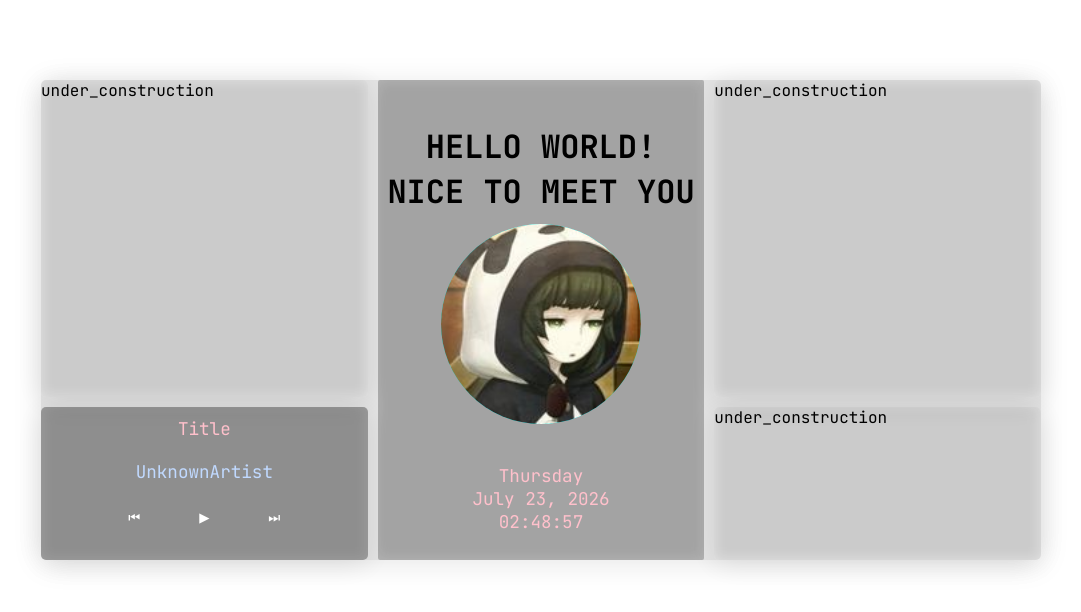
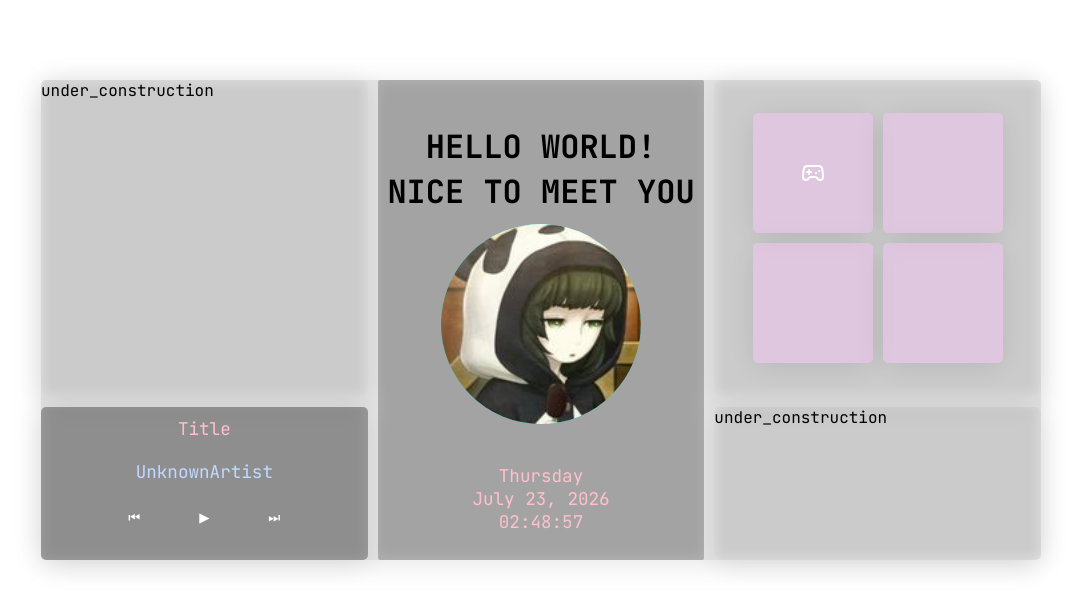
Before and after one commit to SAC-213/SAC-213.github.io, a plain HTML site: page main.html in a window 1280 px wide. Shown: the whole page, without its empty margins (99-1180 px from the left). Drawn offline with nearby package versions, Linux system fonts and the light colour scheme.

Commit message:
Started to build the games function

```diff
--- a/grid_layouyt_bento_box.css
+++ b/grid_layouyt_bento_box.css
@@ -51,10 +51,6 @@ body {
     grid-row: 1/3;
 }
 
-.interests {
-    grid-column: 5/7;
-    grid-row: -4/-2;
-}
 
 .element5 {
     grid-column: 5/7;
--- a/main.html
+++ b/main.html
@@ -5,6 +5,7 @@
     <link rel="preconnect" href="https://fonts.gstatic.com" crossorigin>
     <link href="https://fonts.googleapis.com/css2?family=JetBrains+Mono:ital,wght@0,100..800;1,100..800&display=swap"
         rel="stylesheet">
+    <script src="https://unpkg.com/lucide@latest"></script>
     <title>Pruebas :P</title>
 </head>
 
@@ -16,6 +17,7 @@
     <link rel="stylesheet" href="about_me_item.css">
     <link rel="stylesheet" href="date_clock.css">
     <link rel="stylesheet" href="music_player.css">
+    <link rel="stylesheet" href="utils.css">
 
     <div class="bento_background">
         <div class="bento_box">
@@ -36,7 +38,7 @@
 
                 <div class="buttons">
                     <div class="previous_button">
-                        <button class = "previous_button" id="previous_button">
+                        <button class="previous_button" id="previous_button">
                             ⏮
                         </button>
                     </div>
@@ -73,7 +75,22 @@
                 </div>
             </div>
 
-            <div class="bento_item interests"> under_construction </div>
+            <div class="bento_item utils">
+                <div class="utils_grid">
+                    <div class="utils_item" id="games">
+                        <i data-lucide="gamepad-2"></i>
+                    </div>
+                    <div class="utils_item" name="under_construction1">
+
+                    </div>
+                    <div class="utils_item" name="under_construction2">
+
+                    </div>
+                    <div class="utils_item" name="under_construction3">
+
+                    </div>
+                </div>
+            </div>
             <div class="bento_item element5"> under_construction </div>
         </div>
     </div>
@@ -81,4 +98,7 @@
     <script src="date.js"></script>
     <script src="music_player.js"></script>
     <script src="https://www.youtube.com/iframe_api"></script>
+    <script>
+        lucide.createIcons();
+    </script>
 </body>
--- a/music_player.js
+++ b/music_player.js
@@ -96,7 +96,3 @@ buttons.addEventListener('click', (event) => {
 
     }
 });
-
-window.addEventListener('DOMContentLoaded', () => {
-    playlist_init();
-});
--- /dev/null
+++ b/utils.css
@@ -0,0 +1,30 @@
+.utils {
+    grid-column: 5/7;
+    grid-row: -4/-2;
+    display: flex;
+    justify-content: center;
+    align-items: center;
+}
+
+.utils_grid {
+    gap: 10px;
+    display: grid;
+    grid-template: repeat(2, 1fr) / repeat(2, 1fr);
+    height: 250px;
+    width: 250px;
+}
+
+.utils_item{
+    width: 100%;
+    height: 100%;
+    border-radius: 5px;
+    display: flex;
+    align-items: center;
+    justify-content: center;
+    color: white;
+    border: none;
+    background: rgba(255, 192, 255, 0.4);
+    box-shadow: 0 4px 30px rgba(0, 0, 0, 0.1);
+    backdrop-filter: blur(10.5px);
+    -webkit-backdrop-filter: blur(10.5px);
+}
```
